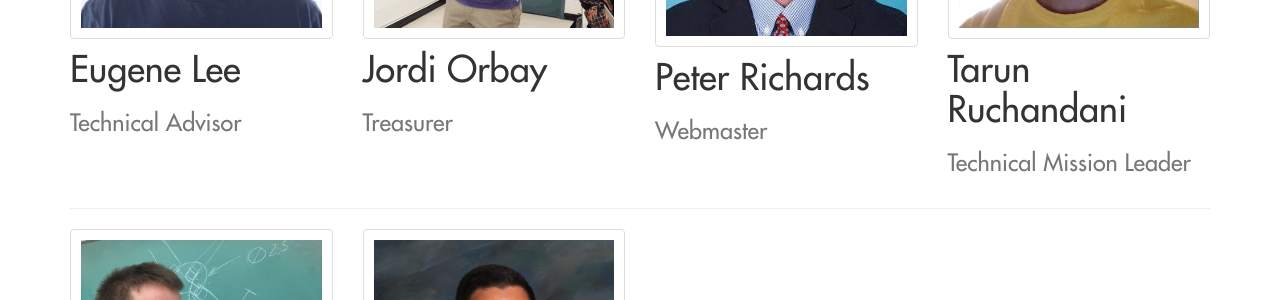
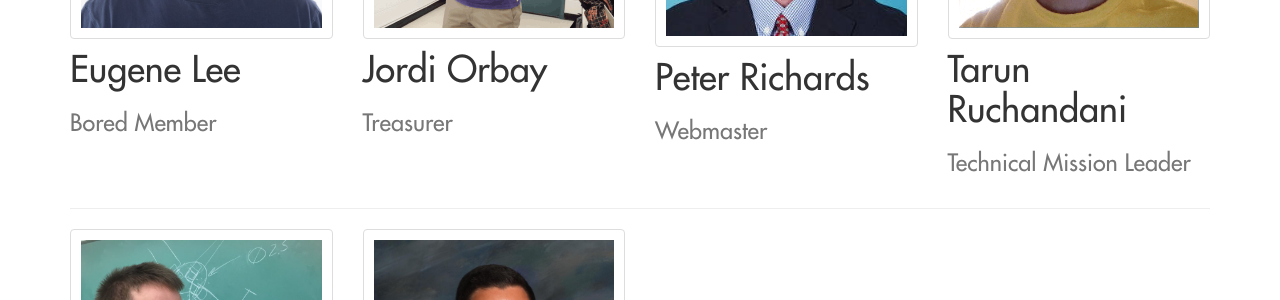
Before and after one commit to columbiaspace/columbiaspace.org, a Jekyll site: the page built from members-2016.html, in a window 1280 px wide and 900 px high, scrolled down 2744 px. Shown: the part 153-453 px from the top of the window. Built offline with Jekyll 4.4.1, drawn with Linux system fonts in a browser that asks for light colours; nearby versions of some CDN libraries; comment, search, counter and statistics services are not loaded.

Commit message:
Additional nits.

```diff
--- a/members-2016.html
+++ b/members-2016.html
@@ -47,7 +47,7 @@ members:
     title: "Balloons Flight Director"
     image: "/assets/media/img/profiles/jlee.jpg"
   - name: "Eugene Lee"
-    title: "Technical Advisor"
+    title: "Bored Member"
     image: "/assets/media/img/profiles/elee.jpg"
   - name: "Jordi Orbay"
     title: "Treasurer"
```
